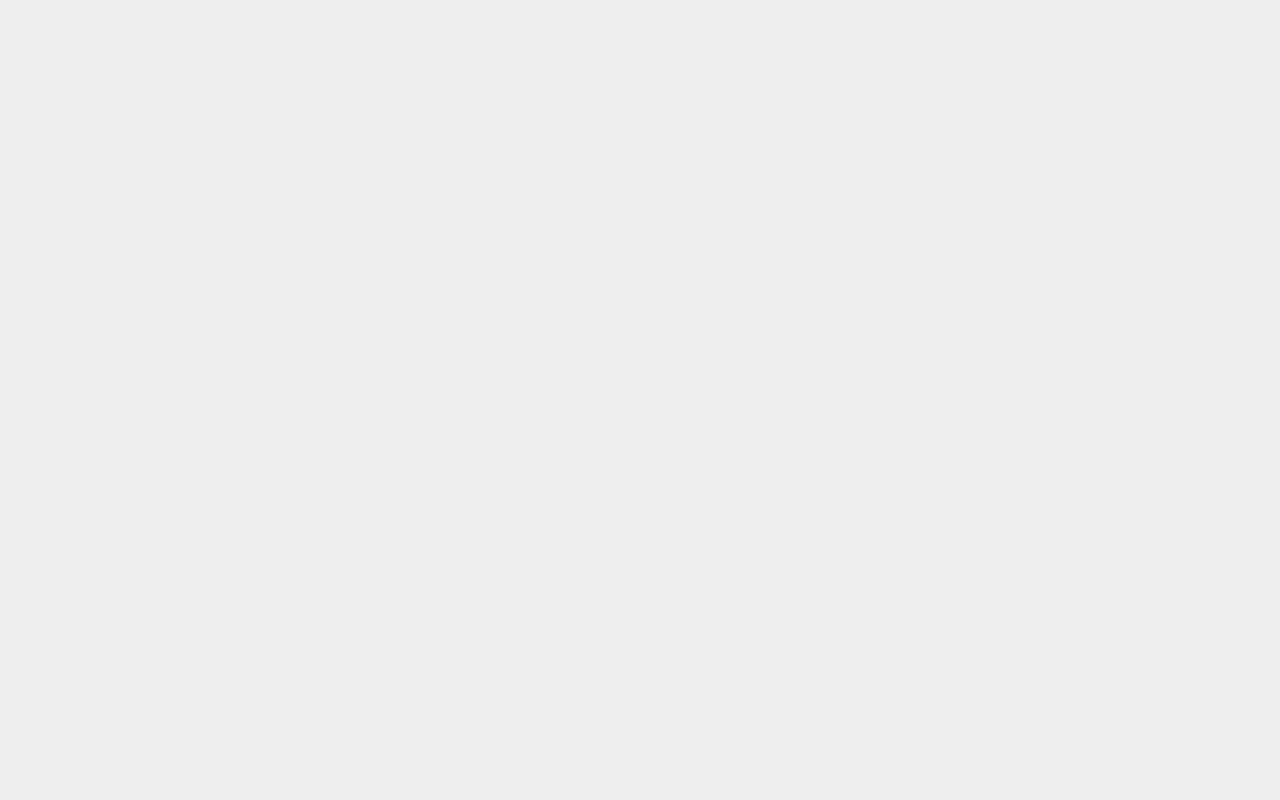
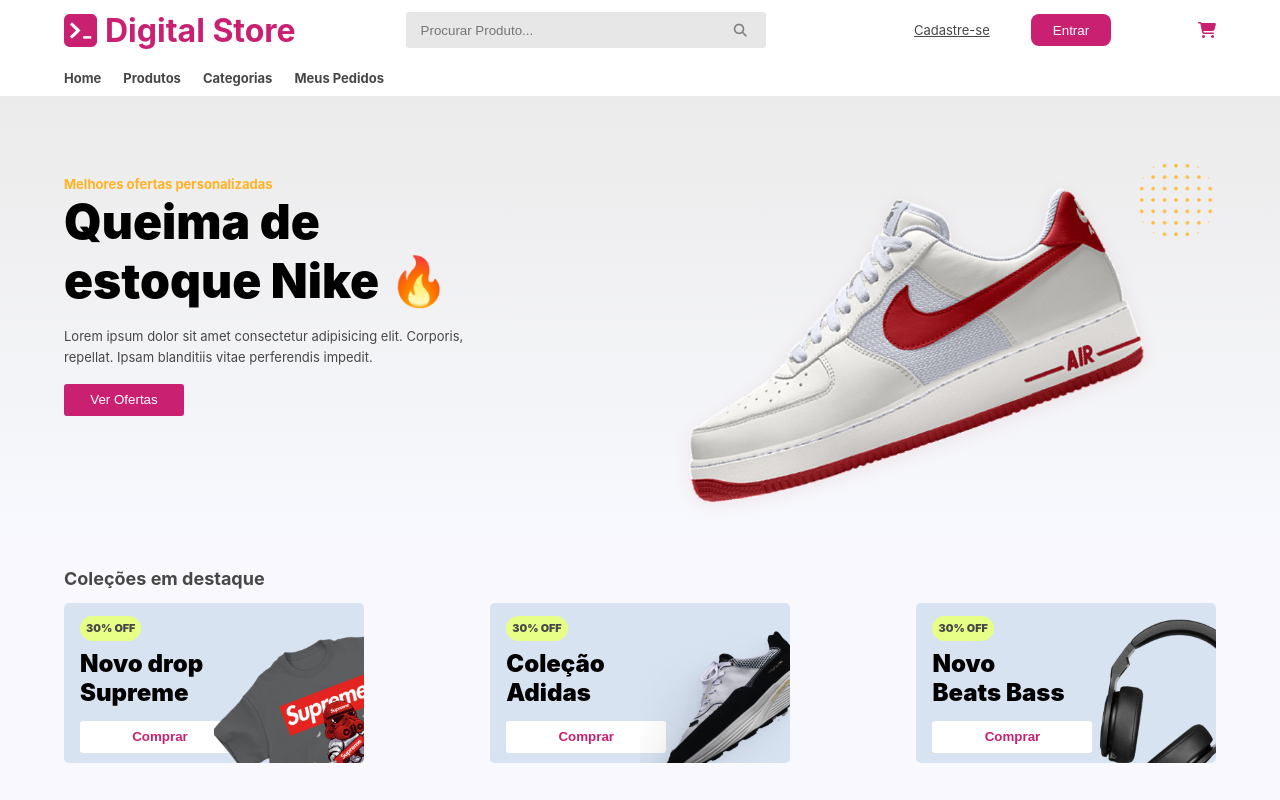
Before and after one commit to fs10-git/React-Dripstore, a React (Vite) app: page /home in a window 1280 px wide. Before the commit this address had no page. Shown: the top 800 px of the page. Built offline with nearby package versions, Linux system fonts and the light colour scheme; no server answers.

Commit message:
rotas_ativas

```diff
--- a/src/App.jsx
+++ b/src/App.jsx
@@ -6,17 +6,20 @@
 import Product from "./Pages/Product";
 import CarrinhoPage from "./Pages/Carrinho";
 import FinalizarCompras from "./Pages/FinalizarCompras";
+import Cadastro from "./Pages/Cadastro";
 export default function App() {
   return (
     <>
       <BrowserRouter>
         <Routes>
           <Route index element={<Home />} />
+          <Route path="home" element={<Home />} />
           <Route path="login" element={<Login />} />
           <Route path="productDetails" element={<ProductDetails />} />
           <Route path="product" element={<Product />} />
           <Route path="carrinho" element={<CarrinhoPage />} />
           <Route path="finalizarcompras" element={<FinalizarCompras />} />
+          <Route path="cadastro" element={<Cadastro />} />
         </Routes>
       </BrowserRouter>
     </>
--- a/src/Components/Header/Header.jsx
+++ b/src/Components/Header/Header.jsx
@@ -18,7 +18,7 @@
             <i className="fa-solid fa-magnifying-glass"></i>
           </div>
           <div id="signup">
-            <a href="">Cadastre-se</a>
+            <Link to="/cadastro">Cadastre-se</Link>
             <Link className="link" to="/login">
               <button>Entrar</button>
             </Link>
@@ -30,7 +30,7 @@
           </div>
         </div>
         <navbar id="navbar">
-          <a href="#">Home</a>
+          <Link to="/home">Home</Link>
           <a href="#">Produtos</a>
           <a href="#">Categorias</a>
           <a href="#">Meus Pedidos</a>
--- a/src/Components/LoginHeader/LoginHeader.css
+++ b/src/Components/LoginHeader/LoginHeader.css
@@ -19,10 +19,12 @@
     width: 7.5%;
 }
 
-#loginLogo span{
+.link{
+    text-decoration: none;
     color: #c92071;
     margin-left: 0.5rem;
     font-size: large;
     font-weight: bolder;
+
 }
 /* End LoginHeader Config */
--- a/src/Components/LoginHeader/LoginHeader.jsx
+++ b/src/Components/LoginHeader/LoginHeader.jsx
@@ -1,15 +1,18 @@
 import "./LoginHeader.css";
 import Vector from "/images/Vector.png";
+import { Link } from "react-router-dom";
 
-export default function LoginHeader(){
-    return(
+export default function LoginHeader() {
+  return (
     <>
       <header id="loginHeader">
         <div id="loginLogo">
           <img src={Vector} />
-                    <span>Digital College</span>
+          <Link className="link" to="/home">
+            Digital College
+          </Link>
         </div>
       </header>
     </>
-    )
+  );
 }
--- /dev/null
+++ b/src/Pages/Cadastro.jsx
@@ -0,0 +1,11 @@
+import Footer from "../Components/Footer/Footer";
+import LoginHeader from "../Components/LoginHeader/LoginHeader";
+
+export default function CarrinhoPage() {
+  return (
+    <>
+      <LoginHeader></LoginHeader>
+      <Footer></Footer>
+    </>
+  );
+}
```
Lines whose indentation alone changed are shown as unchanged.
